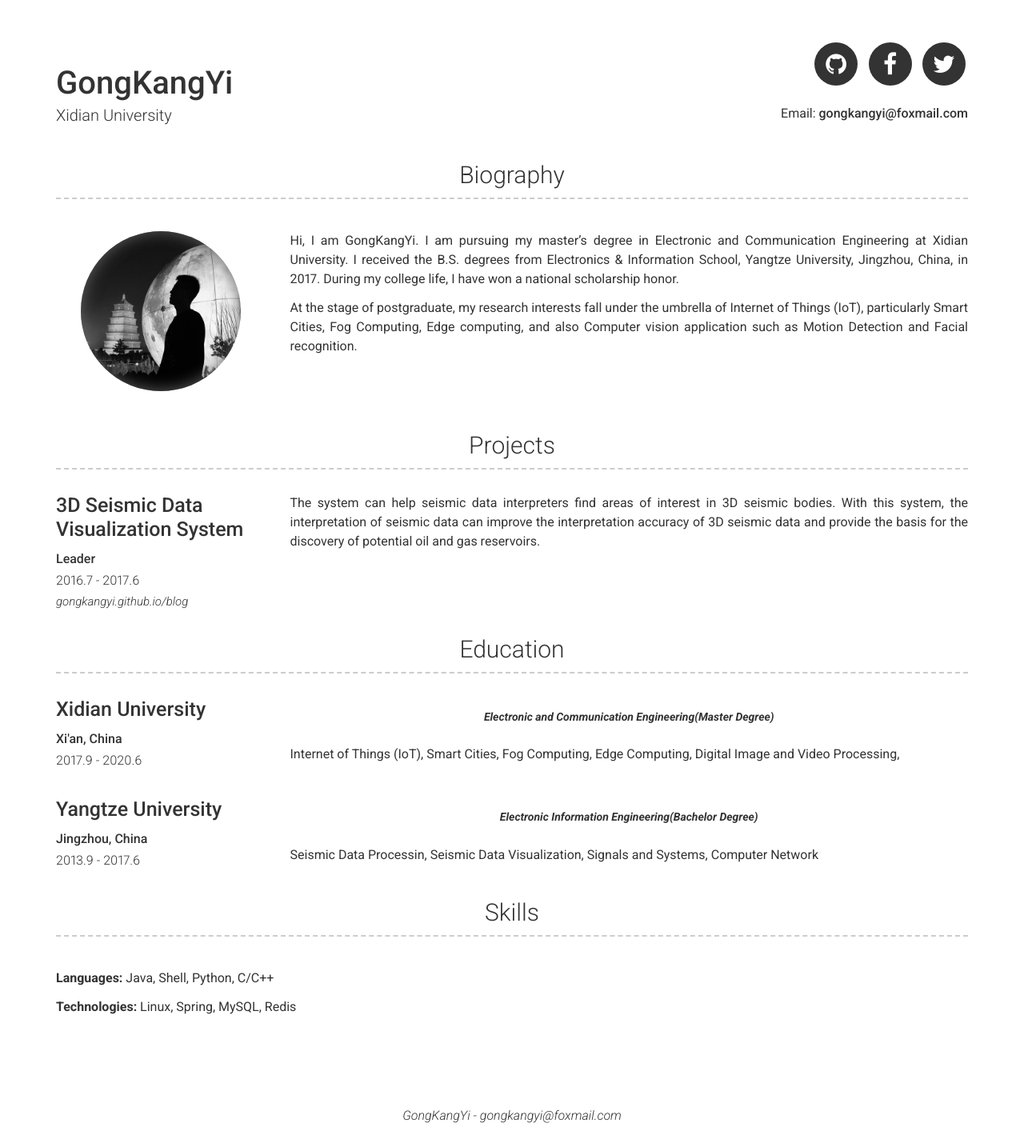
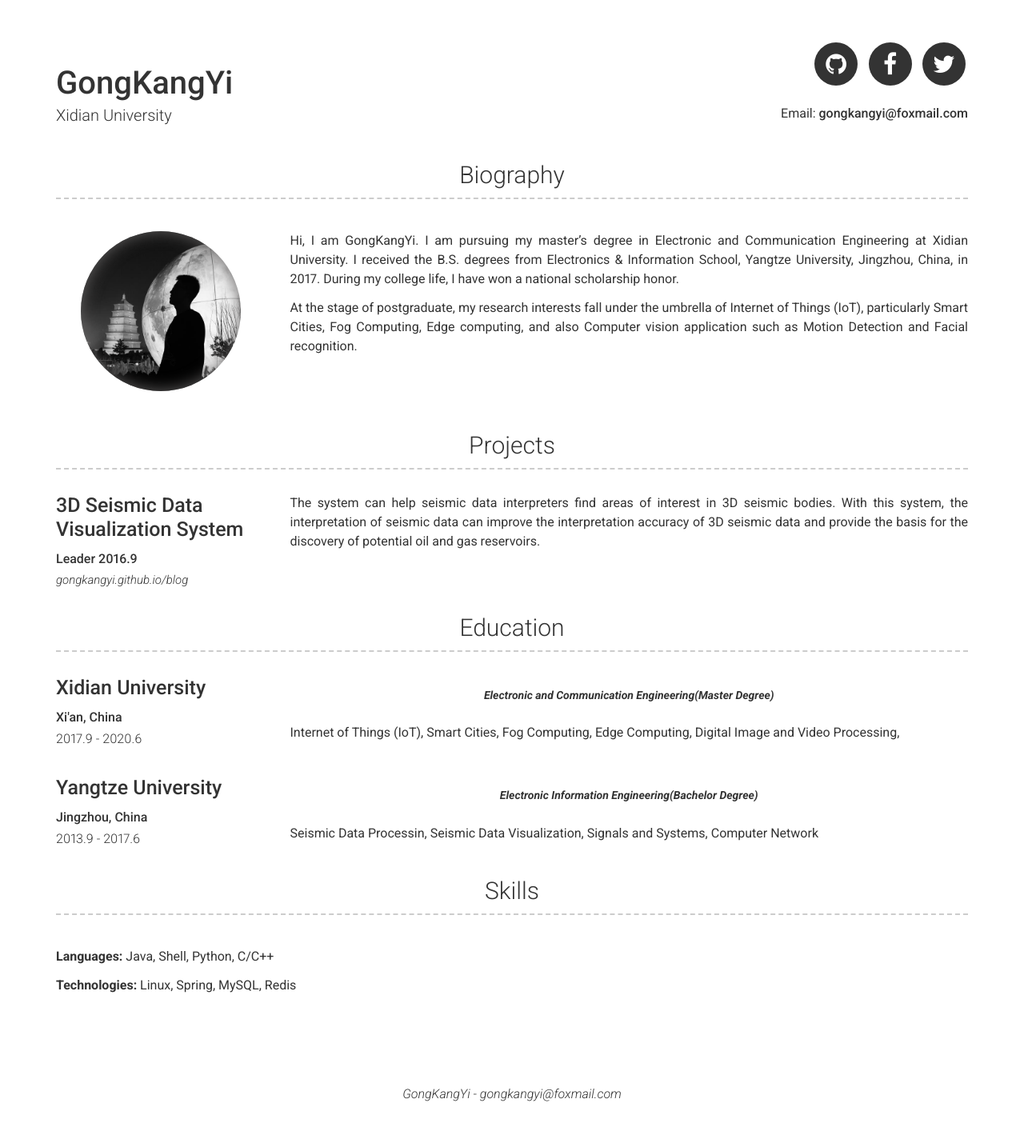
Before and after one commit to gongkangyi/gongkangyi.github.io, a Jekyll site: the page built from index.md, in a window 1280 px wide. Shown: the whole page at 80% size. Built offline with Jekyll 4.4.1, drawn with Linux system fonts in a browser that asks for light colours; after the commit the page ends 1392 px from its top, so only the background shows below that.

Commit message:
Update projects.html

```diff
--- a/_includes/projects.html
+++ b/_includes/projects.html
@@ -4,8 +4,7 @@
     <div class="row clearfix project">
       <div class="col-xs-12 col-sm-4 col-md-3 col-print-12 left-column">
         <h4>{{ project.name }}</h4>
-        <p><b>Leader</b></p>
-        <p>2016.7 - 2017.6</p>
+        <p><b>Leader 2016.9</b></p>
         {%- if project.link -%}
           {% include a.html href=project.link class="project-link" %}{{ project.link }}</a>
         {%- endif -%}
```
